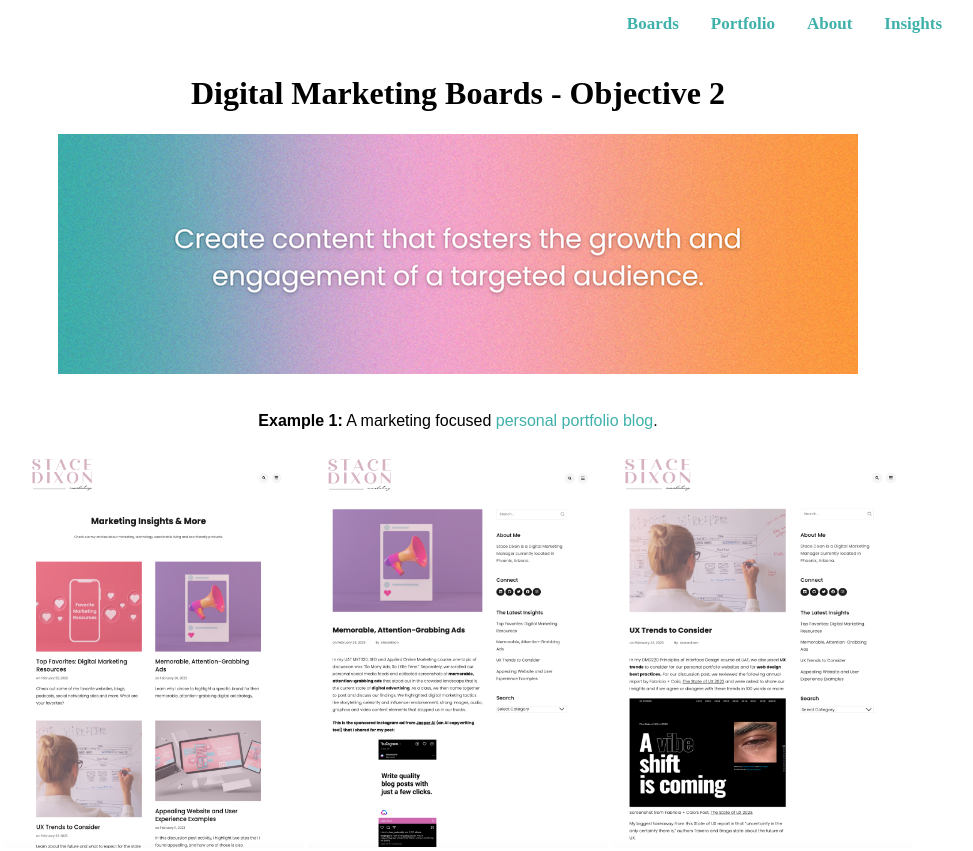
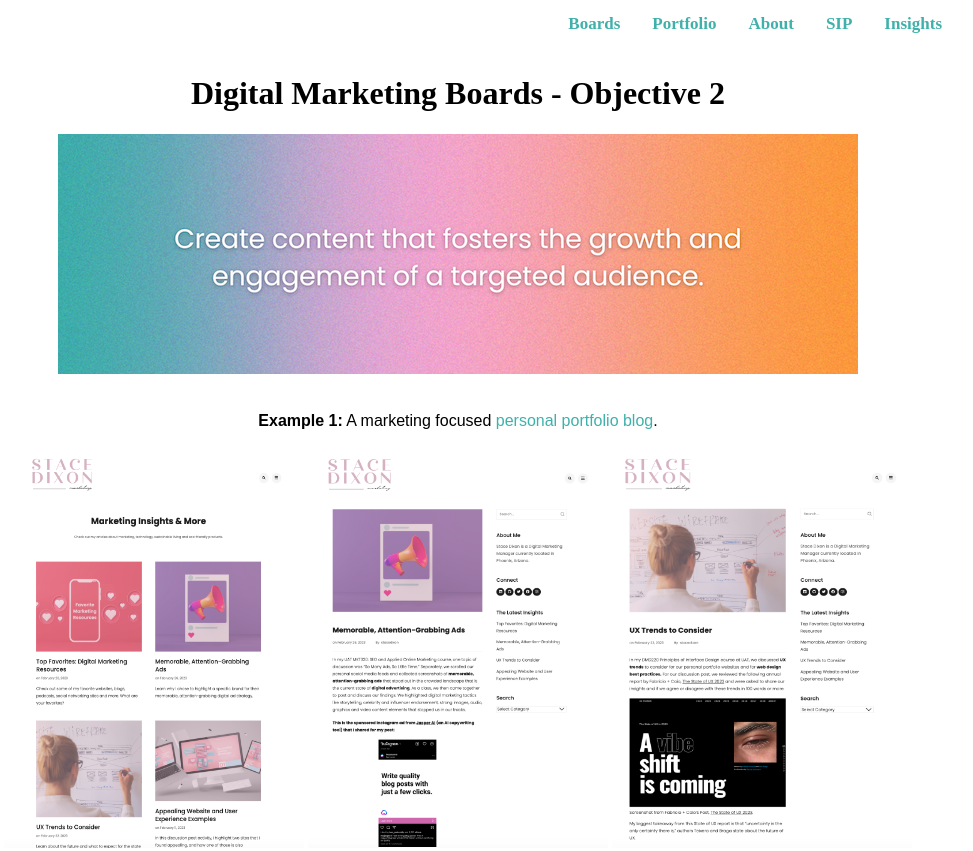
Before and after one commit to stacedixon/stacedixon.github.io, a plain HTML site: page objective2.html in a window 1280 px wide. Shown: the top 851 px of the page, without its empty margins (182-1155 px from the left). Drawn offline with Linux system fonts and the light colour scheme; a web font is replaced by a local one.

Commit message:
Update objective2.html

```diff
--- a/objective2.html
+++ b/objective2.html
@@ -12,6 +12,7 @@
     <header>  <!-- TODO: Add Logo-->
         <div class="topnav"> <!--this is the top right navigation. TODO: troubleshoot why the sticky menu coding isn't working TODO: troubleshoot why sticky nav isn't working: https://www.w3schools.com/howto/howto_js_sticky_header.asp -->
             <a href="https://stacedixon.com/blog/"><strong>Insights</strong></a> <!--link to Insights page-->
+            <a href="https://stacedixon.com/student-innovation-project/"><strong>SIP</strong></a> <!--link to SIP page -->
             <a href="https://stacedixon.com/about-stace/"><strong>About</strong></a> <!--link to About page -->
             <a href="https://stacedixon.com/"><strong>Portfolio</strong></a> <!--link to Portfolio page -->
             <a href="./index.html"><strong>Boards</strong></a><!--link to Home/Boards start of page. TODO: may also link to Original Boards page/v1 rough version to demonstrate progression: <a href"https://stacedixon.github.io/boardMKT.html">Boards V1</a>-->
```
